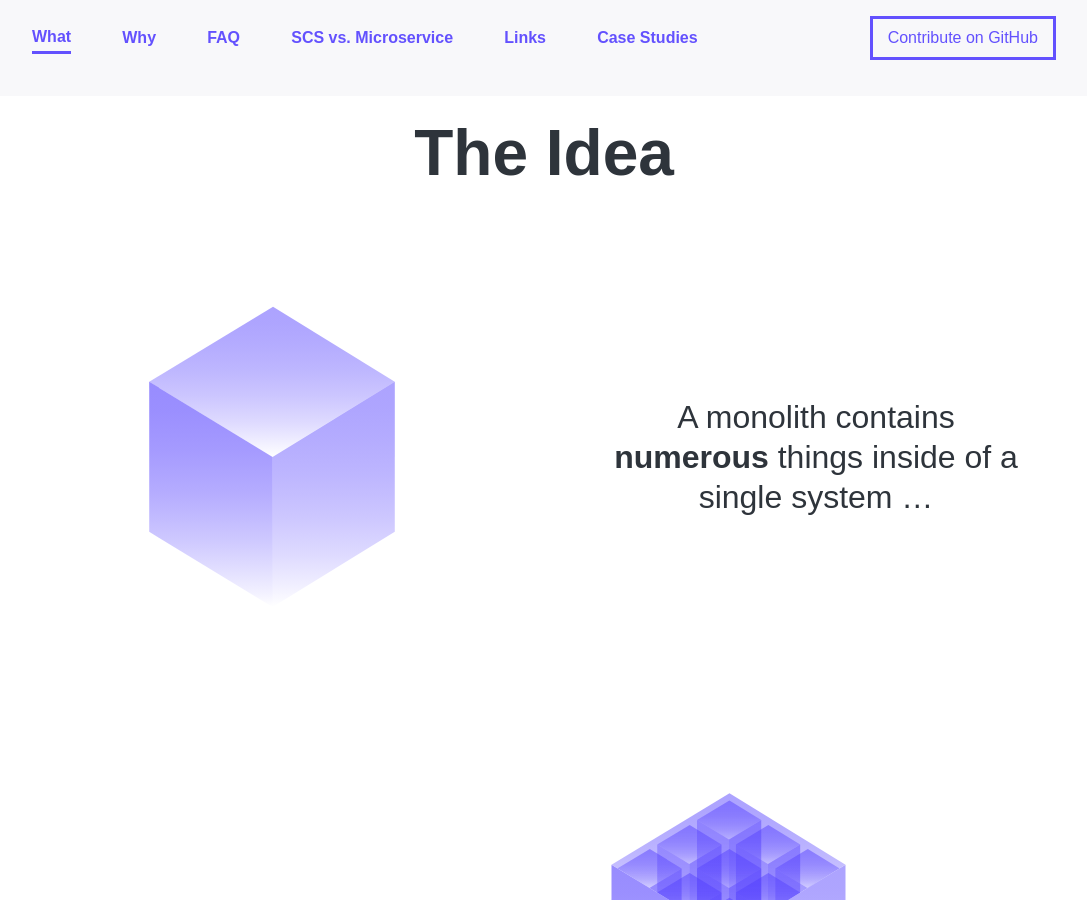
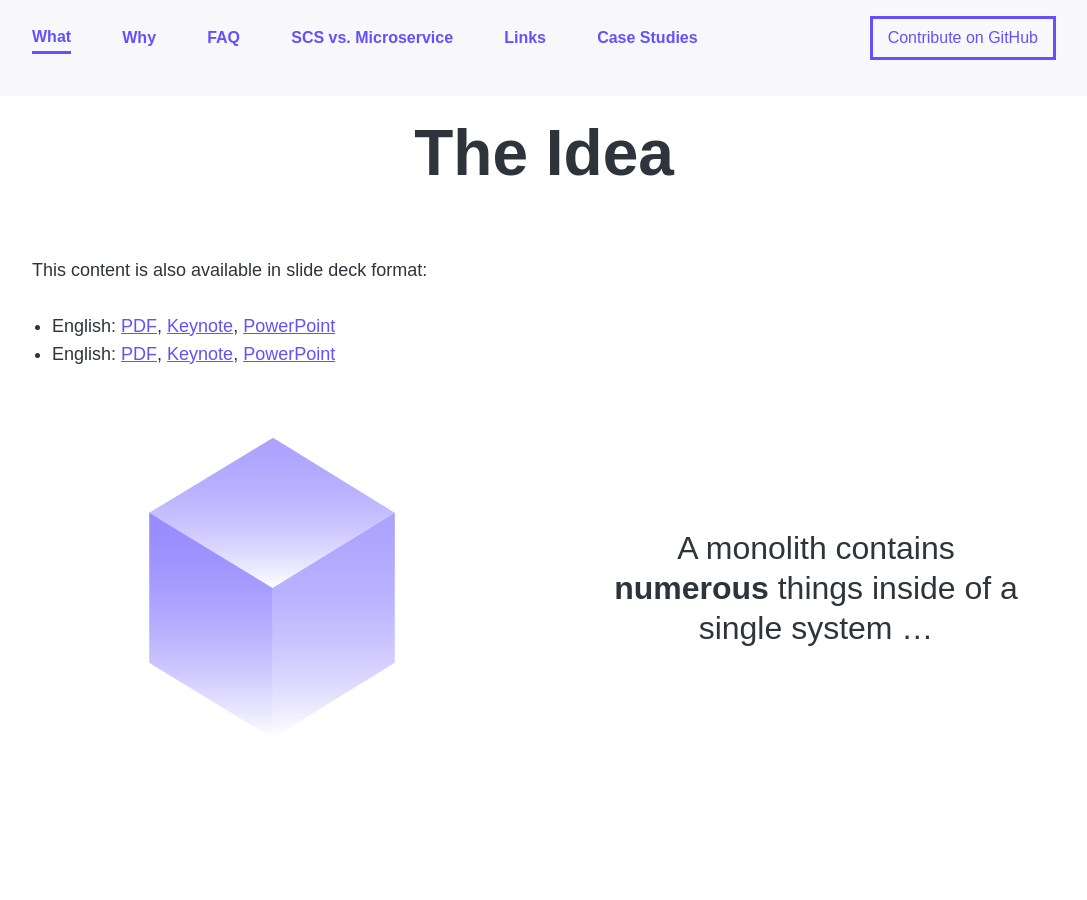
Before and after one commit to innoq/SCS, a Jekyll site: the page built from index.html, in a window 1280 px wide and 900 px high, scrolled down 3095 px. Shown: the whole window, without its empty margins (96-1183 px from the left). Built offline with Jekyll 4.4.1, drawn with Linux system fonts in a browser that asks for light colours; some web fonts are replaced.

Commit message:
Add slide deck download links

```diff
--- a/index.html
+++ b/index.html
@@ -104,6 +104,11 @@
 
 <section id="the-idea" class="container container-spacing">
 	<h2 class="text-centered">The Idea</h2>
+	<p>This content is also available in slide deck format:</p>
+	<ul>
+		<li>English: <a href="slidedeck/en/scs-infodeck-english.pdf">PDF</a>, <a href="slidedeck/en/scs-infodeck-english.key">Keynote</a>, <a href="slidedeck/en/scs-infodeck-english.pptx">PowerPoint</a></li>
+		<li>English: <a href="slidedeck/de/scs-infodeck-deutsch.pdf">PDF</a>, <a href="slidedeck/en/scs-infodeck-deutsch.key">Keynote</a>, <a href="slidedeck/en/scs-infodeck-deutsch.pptx">PowerPoint</a></li>
+	</ul>
 	<div class="container-with-the-idea">
 		<div class="idea">
 			<div class="idea__img-container">
```
